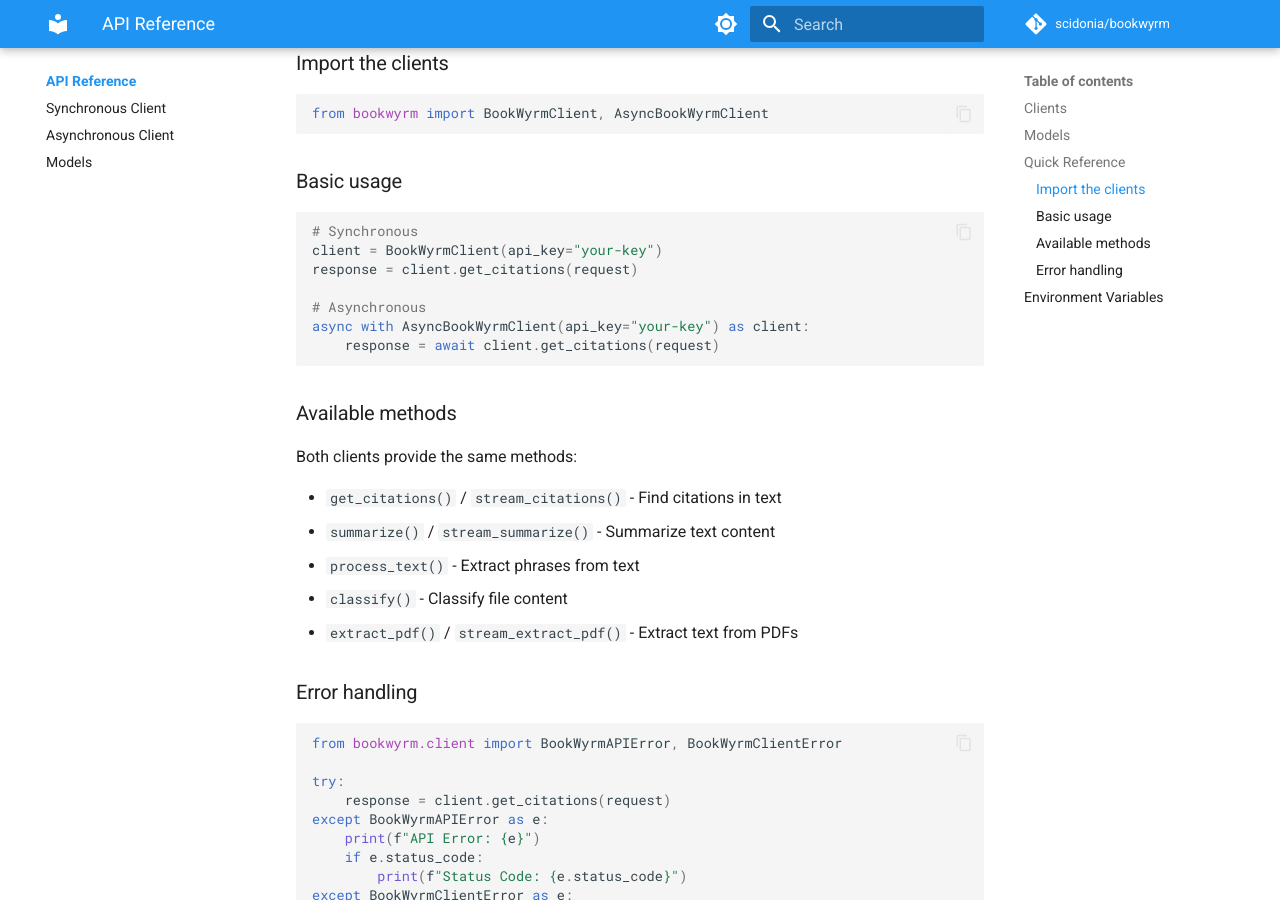
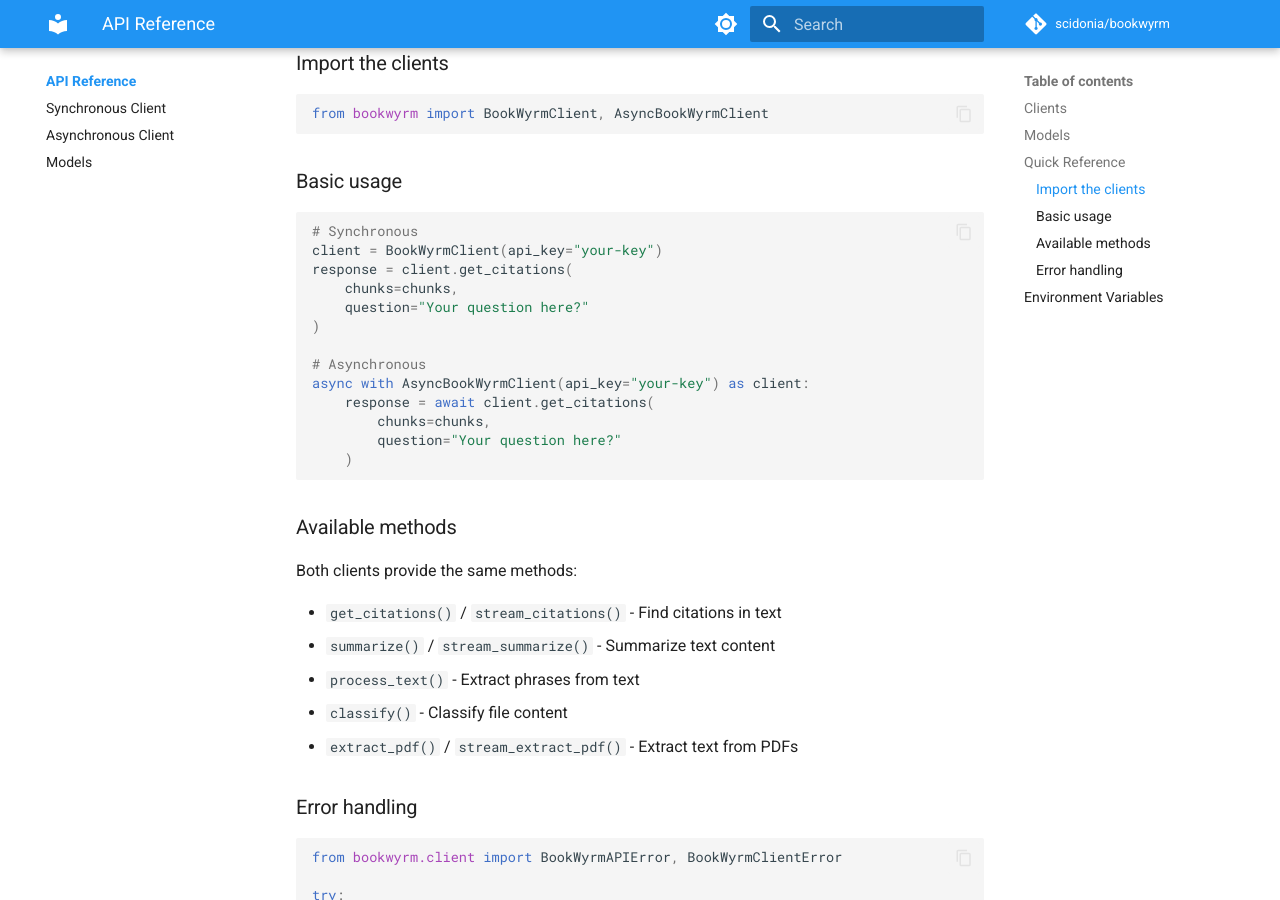
Before and after one commit to scidonia/bookwyrm-client, an MkDocs documentation site: the page built from docs/api/index.md, in a window 1280 px wide and 900 px high, scrolled down 589 px. Built offline with MkDocs 1.6.1 and Material for MkDocs 9.7.7, drawn with Linux system fonts in a browser that asks for light colours; comment, search, counter and statistics services are not loaded.

Commit message:
docs: update citation example in API index documentation
Co-authored-by: aider (anthropic/claude-sonnet-4-20250514) <aider@aider.chat>

````diff
--- a/docs/api/index.md
+++ b/docs/api/index.md
@@ -24,11 +24,17 @@ from bookwyrm import BookWyrmClient, AsyncBookWyrmClient
 ```python
 # Synchronous
 client = BookWyrmClient(api_key="your-key")
-response = client.get_citations(request)
+response = client.get_citations(
+    chunks=chunks,
+    question="Your question here?"
+)
 
 # Asynchronous
 async with AsyncBookWyrmClient(api_key="your-key") as client:
-    response = await client.get_citations(request)
+    response = await client.get_citations(
+        chunks=chunks,
+        question="Your question here?"
+    )
 ```
 
 ### Available methods
````
